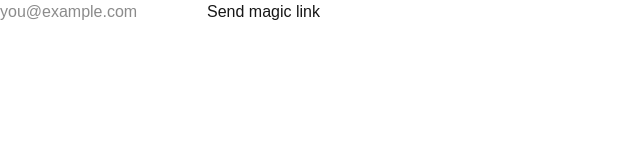
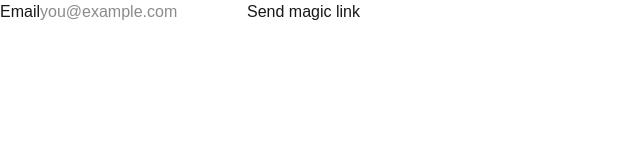
Before and after one commit to Elmessiry/AI-Doc-Assistant, a Next.js app: page /login in a window 1280 px wide. Shown: the top 160 px of the page, without its empty margins (0-640 px from the left). Built offline with nearby package versions, Linux system fonts and the light colour scheme.

Commit message:
fix: add accessible label to login email input
Placeholder text is not a reliable accessible name for screen readers;
Copilot review caught the missing <label>.

```diff
--- a/app/login/page.tsx
+++ b/app/login/page.tsx
@@ -30,7 +30,9 @@ export default function LoginPage() {
 
   return (
     <form onSubmit={handleSubmit}>
+      <label htmlFor="email">Email</label>
       <input
+        id="email"
         type="email"
         value={email}
         onChange={(e) => setEmail(e.target.value)}
```
